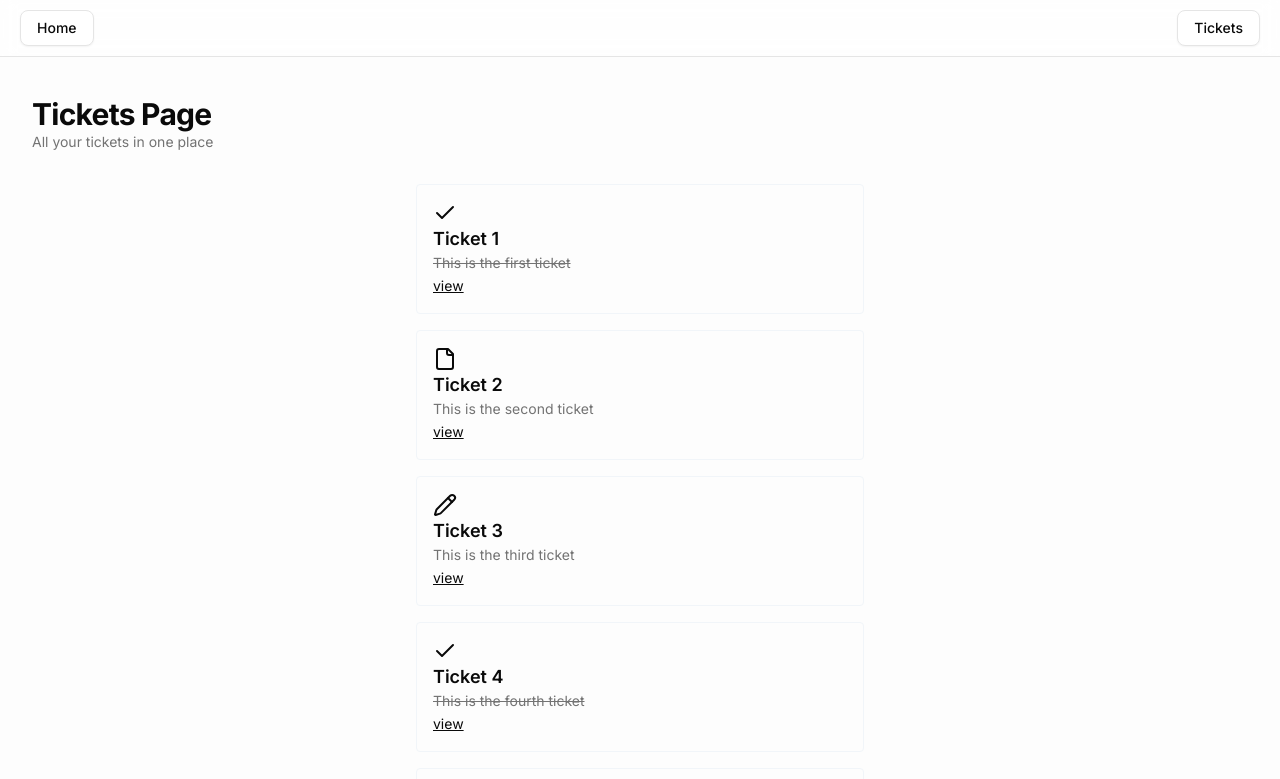
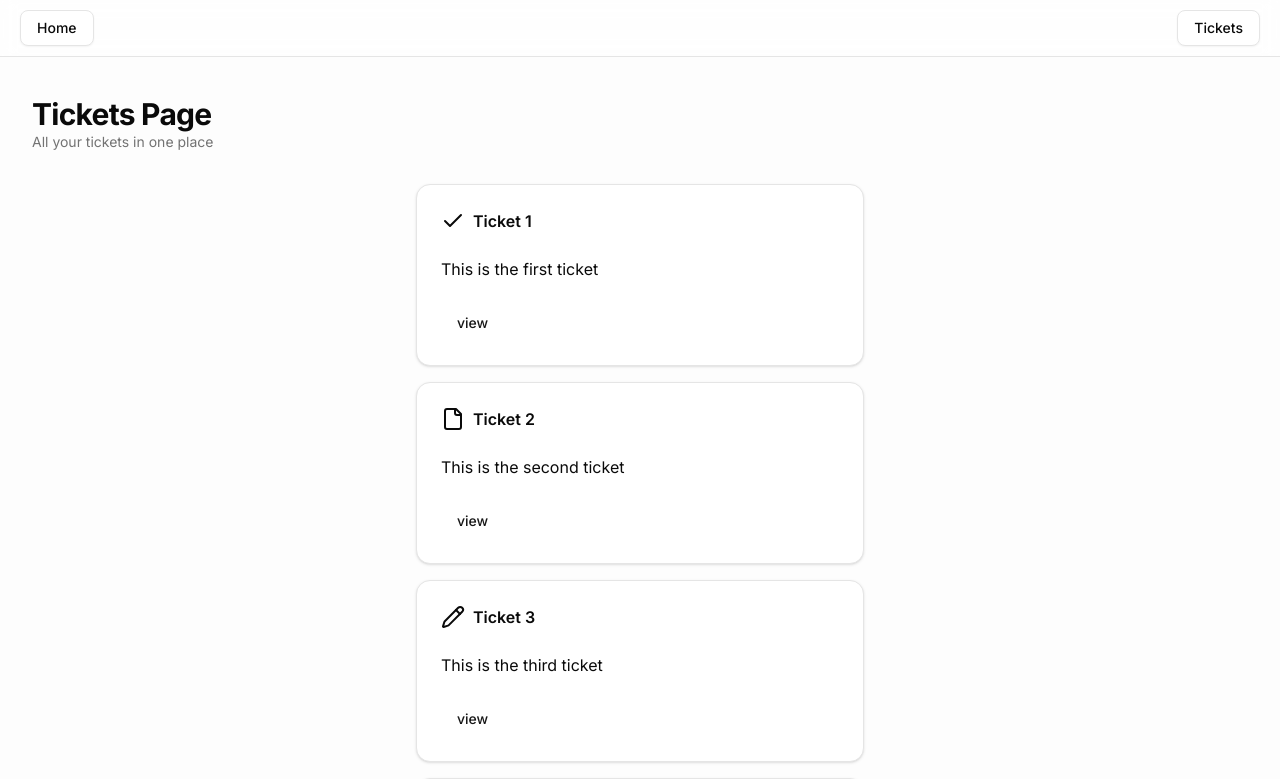
Before and after one commit to karthickeyan-dev/ticket-bounty, a Next.js app: page /tickets in a window 1280 px wide. Shown: the top 779 px of the page. Built offline with nearby package versions, Linux system fonts and the light colour scheme.

Commit message:
feat: implement Card component for ticket display and refactor TicketsPage layout

```diff
--- a/src/app/tickets/page.tsx
+++ b/src/app/tickets/page.tsx
@@ -1,8 +1,16 @@
+import { buttonVariants } from "@/components/ui/button";
+import {
+  Card,
+  CardContent,
+  CardFooter,
+  CardHeader,
+  CardTitle,
+} from "@/components/ui/card";
 import { initialTickets } from "@/data";
 import { ticketPath } from "@/paths";
-import Link from "next/link";
 import clsx from "clsx";
 import { Check, File, Pencil } from "lucide-react";
+import Link from "next/link";
 
 const TICKET_ICONS = {
   OPEN: <File />,
@@ -21,23 +29,27 @@ export default function TicketsPage() {
       </div>
       <div className="animate-fade-in-from-top flex flex-1 flex-col items-center gap-y-4">
         {initialTickets.map((ticket) => (
-          <div
-            key={ticket.id}
-            className="w-full max-w-md rounded border border-slate-100 p-4"
-          >
-            <div>{TICKET_ICONS[ticket.status]}</div>
-            <h3 className="truncate text-lg font-semibold">{ticket.title}</h3>
-            <p
-              className={clsx("truncate text-sm text-neutral-500", {
-                "line-through": ticket.status === "DONE",
-              })}
-            >
-              {ticket.content}
-            </p>
-            <Link href={ticketPath(ticket.id)} className="text-sm underline">
-              view
-            </Link>
-          </div>
+          <Card key={ticket.id} className="w-full max-w-md">
+            <CardHeader>
+              <CardTitle className="flex items-center gap-x-2">
+                <span>{TICKET_ICONS[ticket.status]}</span>
+                <h3 className="truncate">{ticket.title}</h3>
+              </CardTitle>
+            </CardHeader>
+            <CardContent>
+              <span className="line-clamp-3 whitespace-break-spaces">
+                {ticket.content}
+              </span>
+            </CardContent>
+            <CardFooter>
+              <Link
+                href={ticketPath(ticket.id)}
+                className={buttonVariants({ variant: "link" })}
+              >
+                view
+              </Link>
+            </CardFooter>
+          </Card>
         ))}
       </div>
     </div>
--- /dev/null
+++ b/src/components/ui/card.tsx
@@ -0,0 +1,75 @@
+import * as React from "react";
+
+import { cn } from "@/lib/utils";
+
+function Card({ className, ...props }: React.ComponentProps<"div">) {
+  return (
+    <div
+      data-slot="card"
+      className={cn(
+        "bg-card text-card-foreground flex flex-col gap-6 rounded-xl border py-6 shadow-sm",
+        className,
+      )}
+      {...props}
+    />
+  );
+}
+
+function CardHeader({ className, ...props }: React.ComponentProps<"div">) {
+  return (
+    <div
+      data-slot="card-header"
+      className={cn("flex flex-col gap-1.5 px-6", className)}
+      {...props}
+    />
+  );
+}
+
+function CardTitle({ className, ...props }: React.ComponentProps<"div">) {
+  return (
+    <div
+      data-slot="card-title"
+      className={cn("leading-none font-semibold", className)}
+      {...props}
+    />
+  );
+}
+
+function CardDescription({ className, ...props }: React.ComponentProps<"div">) {
+  return (
+    <div
+      data-slot="card-description"
+      className={cn("text-muted-foreground text-sm", className)}
+      {...props}
+    />
+  );
+}
+
+function CardContent({ className, ...props }: React.ComponentProps<"div">) {
+  return (
+    <div
+      data-slot="card-content"
+      className={cn("px-6", className)}
+      {...props}
+    />
+  );
+}
+
+function CardFooter({ className, ...props }: React.ComponentProps<"div">) {
+  return (
+    <div
+      data-slot="card-footer"
+      className={cn("flex items-center px-6", className)}
+      {...props}
+    />
+  );
+}
+
+export {
+  Card,
+  CardHeader,
+  CardFooter,
+  CardTitle,
+  CardDescription,
+  CardContent,
+};
```
